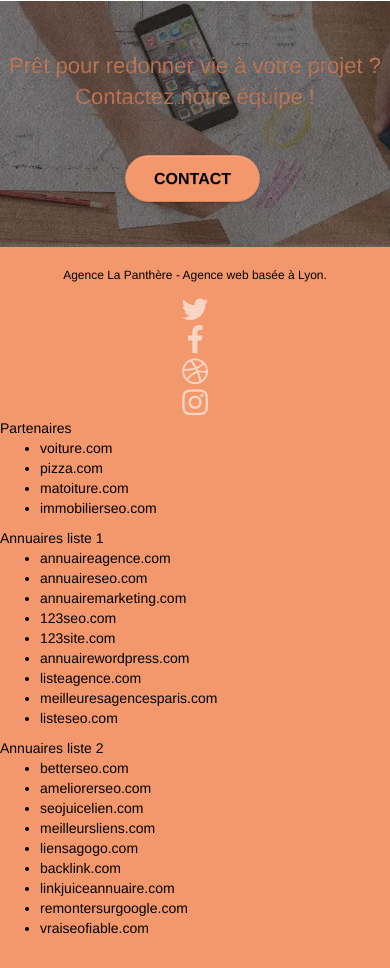
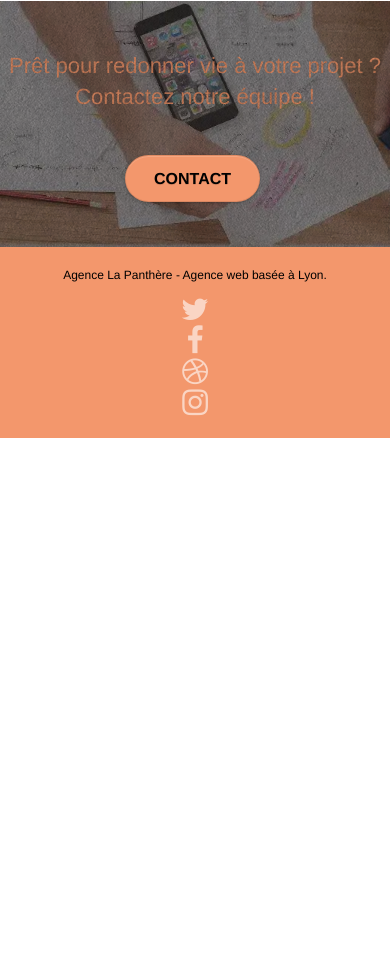
Before and after one commit to khersinpro/OC_P4_La_Panth-re, a plain HTML site: page index.html in a window 390 px wide. Shown: the part 4435-5403 px from the top of the page. After the commit the page ends 4873 px from the top, so only its background shows below. Drawn offline with Linux system fonts and the light colour scheme.

Commit message:
remove backlinks and add contact page

```diff
--- a/index.html
+++ b/index.html
@@ -50,7 +50,7 @@
 					<li>
 					</li>
 					<li>
-						<a href="page2.html">page2 &gt;</a>
+						<a href="page2.html">Contact &gt;</a>
 					</li>
 				</ul>
 			</div>
@@ -255,45 +255,6 @@
 						</div>
 					</div>
 				</div>
-				<div class="row">
-					<div class="col-sm-4 black">
-						Partenaires
-							<ul>
-								<li><a href="voiture.com">voiture.com</a></li>
-								<li><a href="pizza.com">pizza.com</a></li>
-								<li><a href="matoiture.com">matoiture.com</a></li>
-								<li><a href="immobilierseo.com">immobilierseo.com</a></li>
-							</ul>
-					</div>
-					<div class="col-sm-4 black">
-						Annuaires liste 1
-						<ul>
-							<li><a href="annuaireagence.com">annuaireagence.com</a></li>
-							<li><a href="annuaireseo.com">annuaireseo.com</a></li>
-							<li><a href="annuairemarketing.com">annuairemarketing.com</a></li>
-							<li><a href="123seoture.com">123seo.com</a></li>
-							<li><a href="123site.com">123site.com</a></li>
-							<li><a href="annuairewordpress.com">annuairewordpress.com</a></li>
-							<li><a href="listeagence.com">listeagence.com</a></li>
-							<li><a href="meilleuresagencesparis.com">meilleuresagencesparis.com</a></li>
-							<li><a href="listeseo.com">listeseo.com</a></li>
-						</ul>
-					</div>
-					<div class="col-sm-4 black">
-						Annuaires liste 2
-						<ul>
-							<li><a href="betterseo.com">betterseo.com</a></li>
-							<li><a href="ameliorerseo.com">ameliorerseo.com</a></li>
-							<li><a href="seojuicelien.com">seojuicelien.com</a></li>
-							<li><a href="meilleursliens.com">meilleursliens.com</a></li>
-							<li><a href="liensagogo.com">liensagogo.com</a></li>
-							<li><a href="backlink.com">backlink.com</a></li>
-							<li><a href="linkjuiceannuaire.com">linkjuiceannuaire.com</a></li>
-							<li><a href="remontersurgoogle.com">remontersurgoogle.com</a></li>
-							<li><a href="vraiseofiable.com">vraiseofiable.com</a></li>
-						</ul>
-					</div>
-				</div>
 			</div>
 		</div>
 	</div>
```
Also changed, not shown: page2.html (+1 -1 lines).
